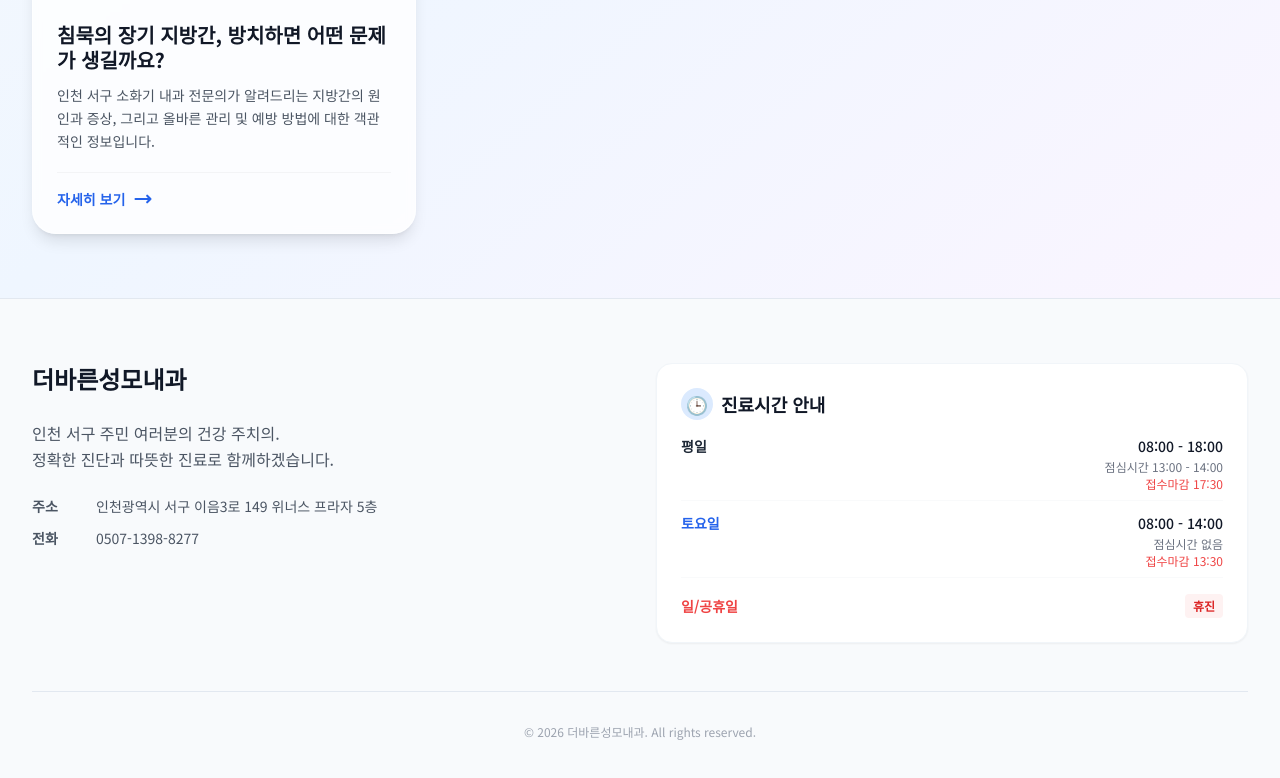
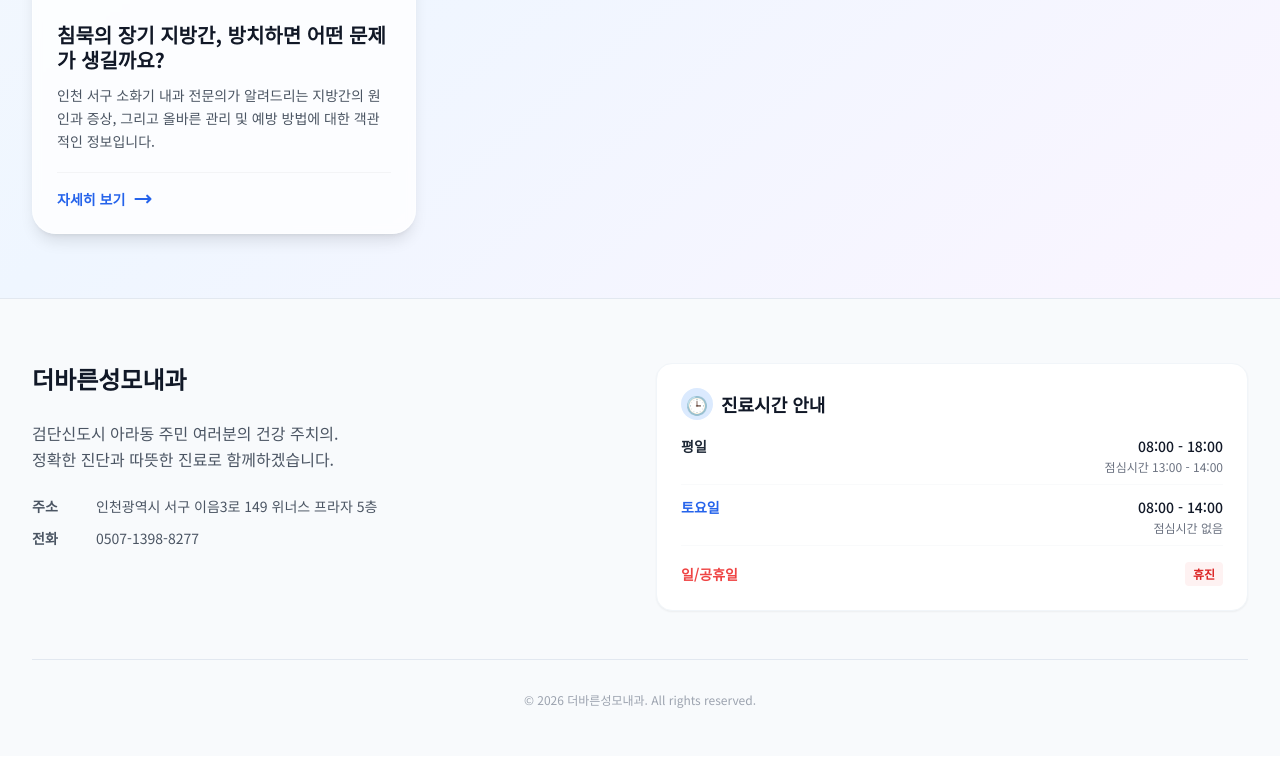
Before and after one commit to bnam1321-bit/bareun-sungmo-blog, a Next.js app: page / in a window 1280 px wide. Shown: the part 874-1652 px from the top of the page. After the commit the page ends 1630 px from the top, so only its background shows below. Built offline with nearby package versions, Linux system fonts and the light colour scheme.

Commit message:
Update Footer greeting & remove reception deadline, update map search

```diff
--- a/app/components/FloatingBar.tsx
+++ b/app/components/FloatingBar.tsx
@@ -20,7 +20,7 @@ export default function FloatingBar() {
             </button>
 
             <a
-                href="https://map.naver.com/p/search/인천광역시%20서구%20이음3로%20149%20위너스프라자"
+                href="https://map.naver.com/p/search/더바른성모내과의원"
                 target="_blank"
                 rel="noopener noreferrer"
                 className="floating-item"
--- a/app/components/Footer.tsx
+++ b/app/components/Footer.tsx
@@ -13,7 +13,7 @@ export default function Footer() {
                             <span className="text-2xl font-black text-gray-900">더바른성모내과</span>
                         </Link>
                         <p className="text-gray-600 mb-6 leading-relaxed">
-                            인천 서구 주민 여러분의 건강 주치의.<br />
+                            검단신도시 아라동 주민 여러분의 건강 주치의.<br />
                             정확한 진단과 따뜻한 진료로 함께하겠습니다.
                         </p>
                         <div className="space-y-3 text-sm text-gray-600">
@@ -40,7 +40,6 @@ export default function Footer() {
                                 <div className="text-right text-gray-600">
                                     <span className="block font-medium text-gray-900">08:00 - 18:00</span>
                                     <span className="text-xs text-gray-500">점심시간 13:00 - 14:00</span>
-                                    <span className="text-xs text-red-500 block">접수마감 17:30</span>
                                 </div>
                             </li>
                             <li className="flex justify-between items-start border-b border-gray-50 pb-2">
@@ -48,7 +47,6 @@ export default function Footer() {
                                 <div className="text-right text-gray-600">
                                     <span className="block font-medium text-gray-900">08:00 - 14:00</span>
                                     <span className="text-xs text-gray-500">점심시간 없음</span>
-                                    <span className="text-xs text-red-500 block">접수마감 13:30</span>
                                 </div>
                             </li>
                             <li className="flex justify-between items-center pt-1">
--- a/app/components/Header.tsx
+++ b/app/components/Header.tsx
@@ -22,7 +22,7 @@ export default function Header() {
                 {/* Navigation */}
                 <nav className="main-nav">
                     <Link href="/blog" className="nav-link">건강정보</Link>
-                    <a href="https://map.naver.com/p/search/인천%20서구%20이음3로%20149%20위너스프라자" target="_blank" rel="noopener noreferrer" className="nav-link">오시는 길</a>
+                    <a href="https://map.naver.com/p/search/더바른성모내과의원" target="_blank" rel="noopener noreferrer" className="nav-link">오시는 길</a>
                 </nav>
             </div>
         </header>
```
